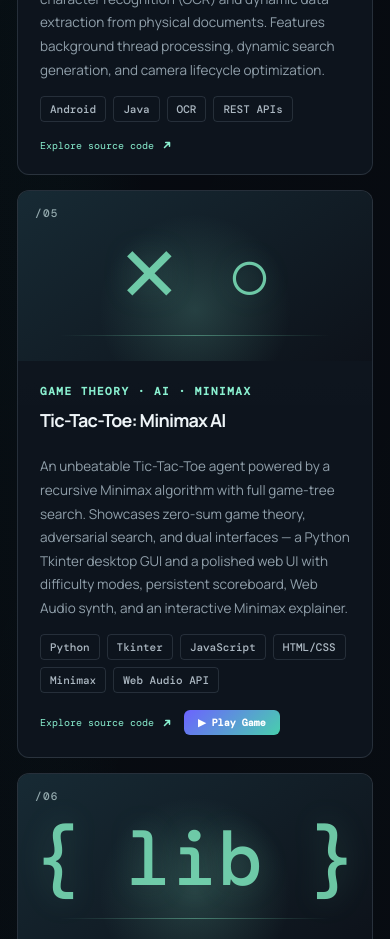
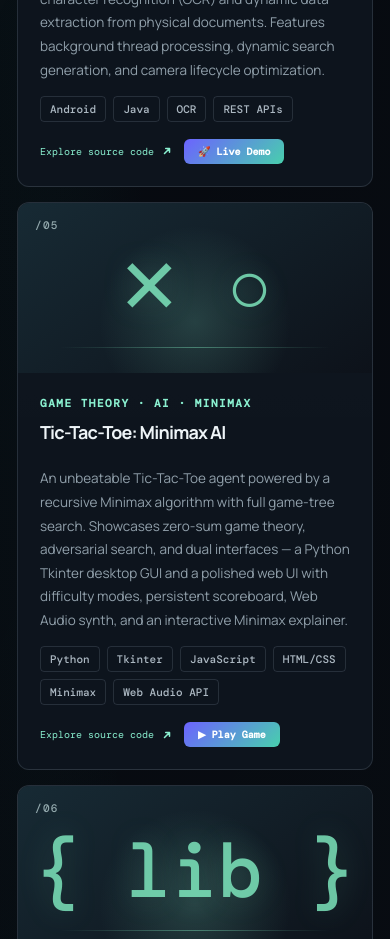
Before and after one commit to PradeepDEIVAMANI/My_Portfolio, a React (Create React App) app: page / in a window 390 px wide. Shown: the part 7900-8839 px from the top of the page. Built offline with nearby package versions, Linux system fonts and the light colour scheme.

Commit message:
Add live demo link for Semantic Mobile OCR & Android Application

```diff
--- a/src/data.js
+++ b/src/data.js
@@ -36,6 +36,8 @@ export const projects = [
       "A native Android application utilizing optical character recognition (OCR) and dynamic data extraction from physical documents. Features background thread processing, dynamic search generation, and camera lifecycle optimization.",
     image: "./14.png",
     link: "https://github.com/PradeepDEIVAMANI/Development-of-Android-application",
+    liveLink: "https://pradeepdeivamani.github.io/Development-of-Android-application/",
+    liveLabel: "🚀 Live Demo",
   },
   {
     title: "Tic-Tac-Toe: Minimax AI",
```
